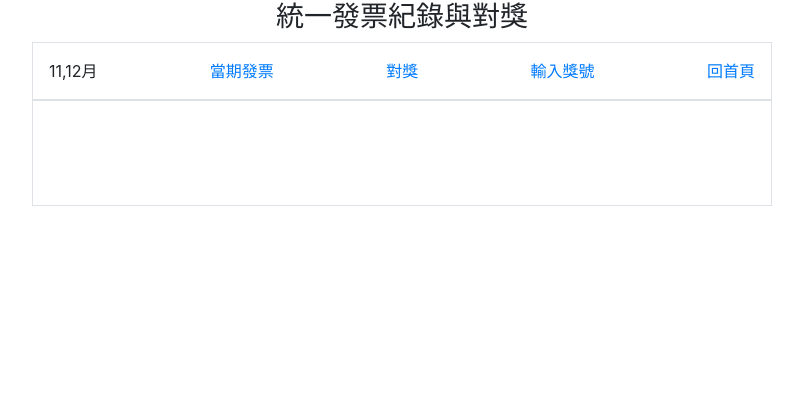
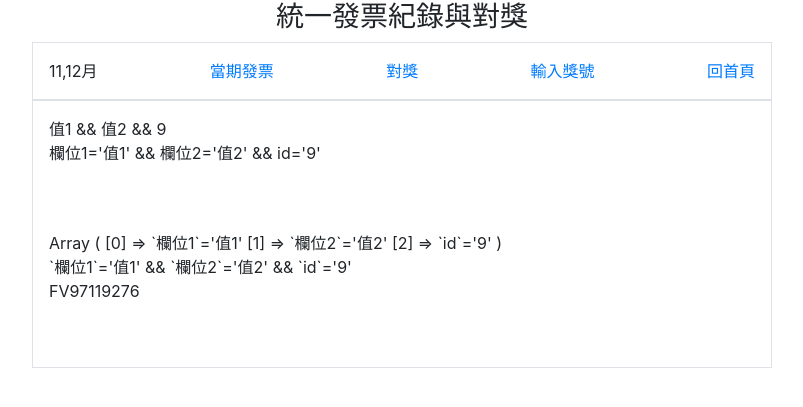
Before and after one commit to wdaweb/invoice-mackliu-1, a PHP site: page /index.php?do=test in a window 1280 px wide. Shown: the top 407 px of the page, without its empty margins (238-1041 px from the left). Run offline with PHP 8.4, Linux system fonts and the light colour scheme; data comes from the database, SQL or seed files in the repository.

Commit message:
完成find()函式撰寫，可以代入id或是陣列做為查詢條件

```diff
--- a/test.php
+++ b/test.php
@@ -7,25 +7,47 @@
 //"select * from invoices where id='9'";
 //$row=$pdo->query("select * from invoices where id='9'")->fetch();
 //$res=回傳的id為9的發票內容
+echo implode(" && ",['欄位1'=>'值1','欄位2'=>'值2','id'=>'9']);
+echo "<br>";
+echo "欄位1='值1' && 欄位2='值2' && id='9'";
+echo "<hr>";
+$array=['欄位1'=>'值1','欄位2'=>'值2','id'=>'9'];
+echo "<hr>";
 
+//利用一個暫時的陣列來存放語句的片段
+foreach($array as $key => $value){
+    $tmp[]=sprintf("`%s`='%s'",$key,$value);
+    //$tmp[]="`".$key."`='".$value."'";
+}
+
+print_r($tmp);
+echo "<br>";
+
+//使用implode把暫時陣列中的語句片段串成SQL會使用到的語句
+echo implode(" && ",$tmp);
+
+echo "<br>";
 function find($table,$id){
     global $pdo;
-
-    if(is_numeric($id)){
-        $sql="select * from $table where id='$id'";
+    $sql="select * from $table where ";
+    if(is_array($id)){
+        foreach($id as $key => $value){
+            $tmp[]=sprintf("`%s`='%s'",$key,$value);
+            //$tmp[]="`".$key."`='".$value."'";
+        }
+        $sql=$sql.implode(' && ',$tmp);
     }else{
-        $sql="select * from $table where $id";
+        $sql=$sql . " id='$id' ";
     }
-
     $row=$pdo->query($sql)->fetch();
 
     return $row;
 }
 
-$row=find('invoices',11);
+$row=find('invoices',1);
 echo $row['code'].$row['number']."<br>";
 
-$row=find('invoices',"code='AB' && number='84232176'");
+$row=find('invoices',['code'=>'AB','number'=>'22816072']);
 echo $row['code'].$row['number']."<br>";
 
 $row=find('invoices',17);
```
